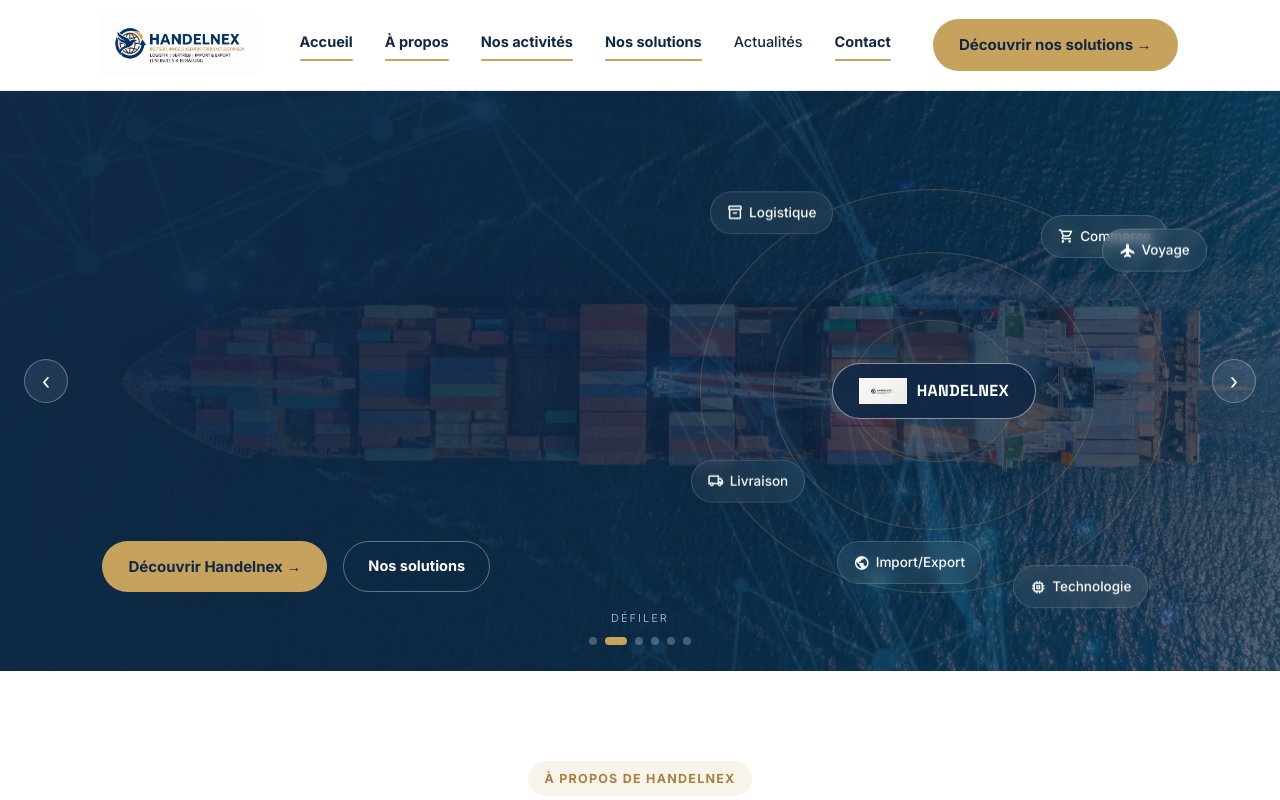
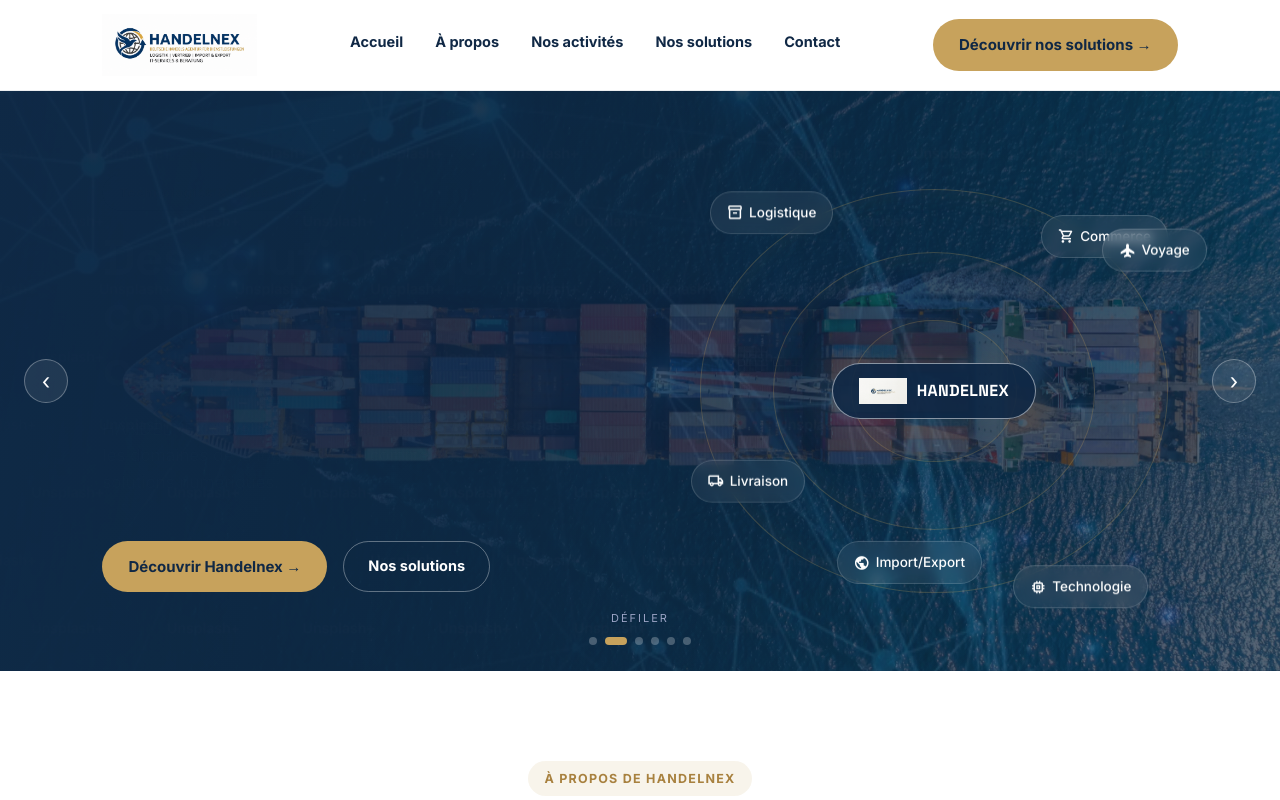
Before and after one commit to lydiedouti09-crypto/HANDELNEX, a React (Vite) app: page / in a window 1280 px wide. Shown: the top 800 px of the page. Built offline with nearby package versions, Linux system fonts and the light colour scheme.

Commit message:
barre d'or

```diff
--- a/src/components/Footer.jsx
+++ b/src/components/Footer.jsx
@@ -7,7 +7,7 @@
       <div className="footer-grid">
         <div className="footer-brand">
           <div className="logo" style={{ color: '#fff' }}>
-            <img src="/LOGO.png" alt="Handelnex" className="footer-logo-img" />
+            <img src="/LOGO2.png" alt="Handelnex" className="footer-logo-img" />
           </div>
           <p>Des solutions qui connectent les opportunités.</p>
           <div className="socials">
--- a/src/components/Navbar.css
+++ b/src/components/Navbar.css
@@ -50,17 +50,6 @@
   font-weight: 700;
 }
 
-.nav-links a.active::after{
-  content: '';
-  position: absolute;
-  left: 0;
-  right: 0;
-  bottom: -2px;
-  height: 2px;
-  background: var(--gold);
-  border-radius: 2px;
-}
-
 .btn{
   display: inline-flex;
   align-items: center;
--- a/src/components/Navbar.jsx
+++ b/src/components/Navbar.jsx
@@ -21,7 +21,6 @@
         <NavLink to="/#a-propos">À propos</NavLink>
         <NavLink to="/#nos-activites">Nos activités</NavLink>
         <NavLink to="/#nos-solutions">Nos solutions</NavLink>
-        <NavLink to="/actualites">Actualités</NavLink>
         <NavLink to="/#contact">Contact</NavLink>
       </div>
       <Link to="/#nos-solutions" className="btn">Découvrir nos solutions →</Link>
```
Also changed, not shown: src/components/Hero.css (line endings or trailing spaces).
